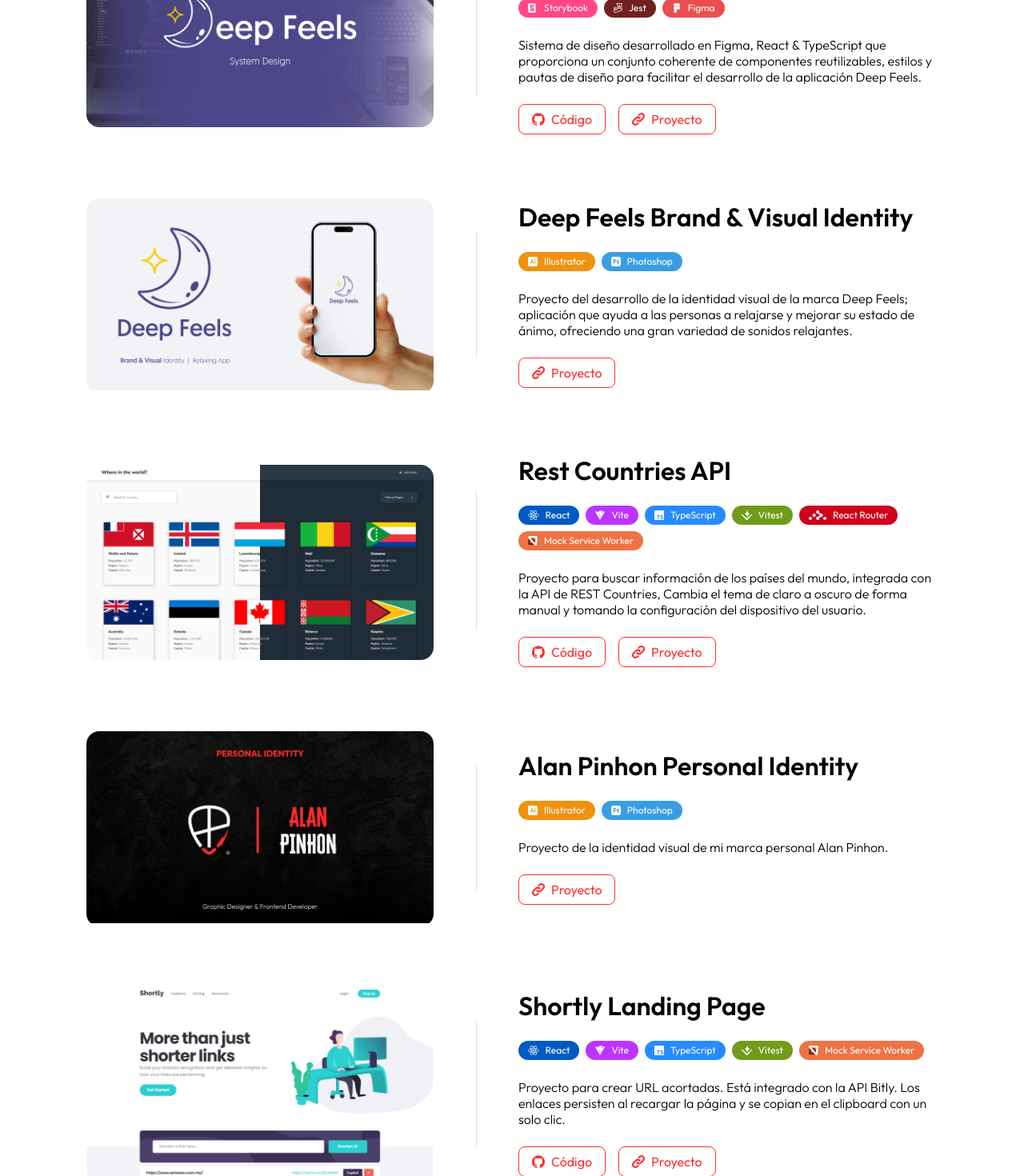
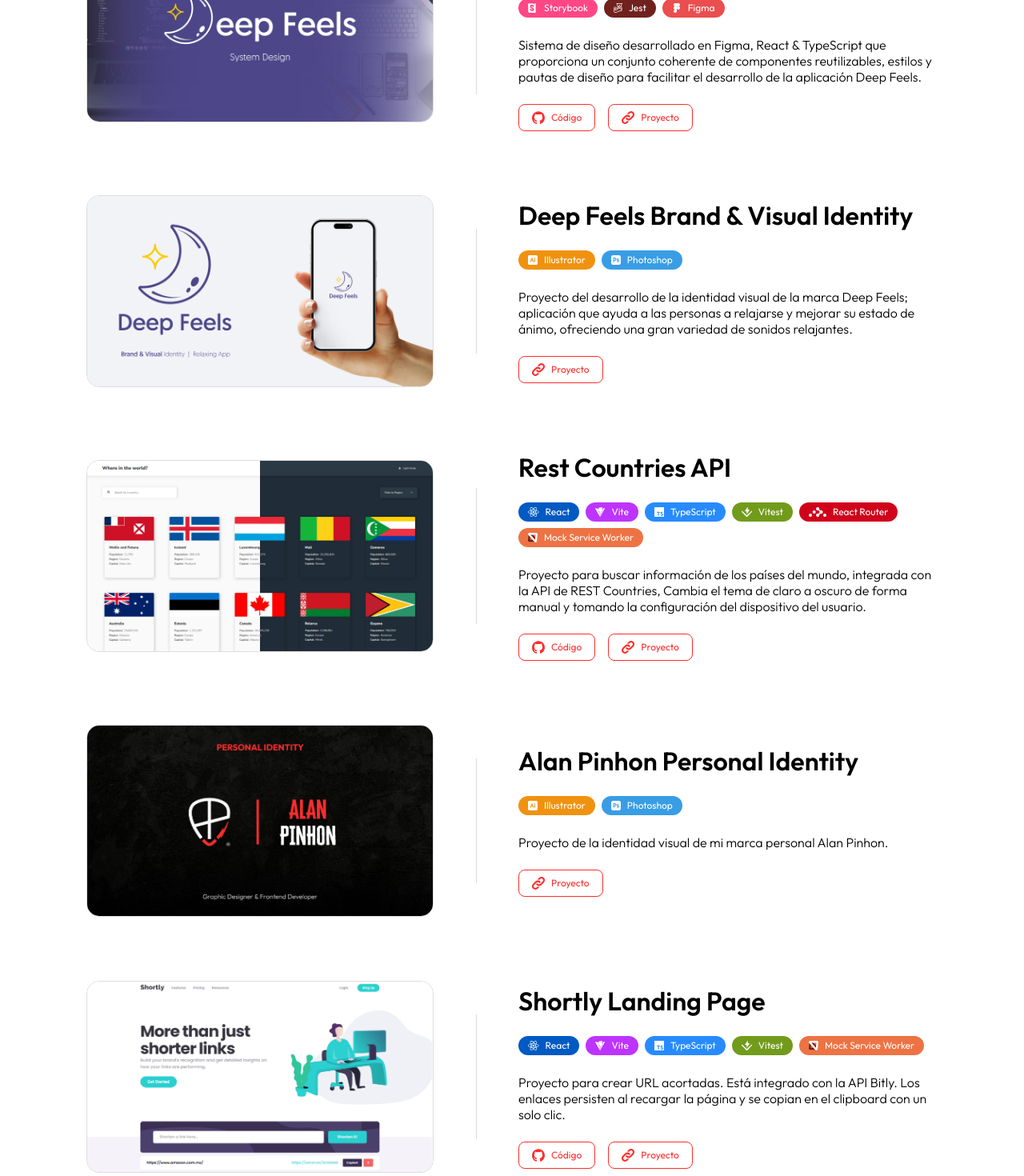
Before and after one commit to AlanPinhon/ap-portfolio, a React (Vite) app: page / in a window 1280 px wide. Shown: the part 2280-3750 px from the top of the page at 80% size. Built offline with nearby package versions, Linux system fonts and the light colour scheme.

Commit message:
style: small details of styles in the projects section were applied

```diff
--- a/src/components/ButtonLink/ButtonLinkStyles.css
+++ b/src/components/ButtonLink/ButtonLinkStyles.css
@@ -1,6 +1,6 @@
 .btn-link {
-  font-size: var(--link-size);
-  line-height: var(--link-size);
+  font-size: .75rem;
+  line-height: .75rem;
   color: var(--rock-red);
   padding: .5rem 1rem;
   border: 1px solid var(--rock-red);
--- a/src/components/ProjectCard/ProjectCard.tsx
+++ b/src/components/ProjectCard/ProjectCard.tsx
@@ -15,11 +15,9 @@ type ProjectCardProps = {
   children: React.ReactNode;
 }
 
-export const DevProjectCard = ({altImg, description, img, children, title, tags}:ProjectCardProps) => (
+export const ProjectCard = ({altImg, description, img, children, title, tags}:ProjectCardProps) => (
   <section className="project-card">
-    <div className="img-container">
-      <img src={img} alt={altImg} />
-    </div>
+    <img className='project-img' src={img} alt={altImg} />
     <div className="separator"></div>
     <div className="project-content">
       <h4 className="project-title">{title}</h4>
--- a/src/components/ProjectCard/ProjectCardStyles.css
+++ b/src/components/ProjectCard/ProjectCardStyles.css
@@ -7,14 +7,11 @@
   align-items: center;
 }
 
-.img-container {
+.project-img {
   width: 27.125rem;
   height: 15rem;
-
-  & img {
-    width: 100%;
-    border-radius: 1rem;
-  }
+  border-radius: 1rem;
+  border: 1px solid var(--border-color);
 }
 
 .separator {
--- a/src/components/Projects/Projects.tsx
+++ b/src/components/Projects/Projects.tsx
@@ -1,4 +1,4 @@
-import { DevProjectCard } from '../ProjectCard/ProjectCard';
+import { ProjectCard } from '../ProjectCard/ProjectCard';
 import DeepFeelsUI from '../../assets/img/project-img/deep-feels-ui-cover.jpg';
 import DeepFeelsBrand from '../../assets/img/project-img/df-brand-cover.jpg';
 import RestCountries from '../../assets/img/project-img/countries-cover.jpg';
@@ -16,7 +16,7 @@ export const Projects = () => (
 
     <div className="project-cards-container">
 
-      <DevProjectCard
+      <ProjectCard
         img={DeepFeelsUI}
         altImg='Deep Feels UI'
         title='Deep Feels System Design'
@@ -32,9 +32,9 @@ export const Projects = () => (
         <ButtonLink href='https://www.figma.com/design/chUmyBEs9Ig57VKok41QYo/Deep-Feels-UI?m=auto&t=3MAPI6YxWk5tg8cT-6'>
           <Icon name='LinkIcon'/>
           Proyecto</ButtonLink>
-      </DevProjectCard>
+      </ProjectCard>
 
-      <DevProjectCard
+      <ProjectCard
         img={DeepFeelsBrand}
         altImg='Deep Feels Brand'
         title='Deep Feels Brand & Visual Identity'
@@ -47,9 +47,9 @@ export const Projects = () => (
         <ButtonLink href='https://www.behance.net/gallery/201145373/Deep-Feels-Relaxing-App-Brand-Visual-Identity'>
           <Icon name='LinkIcon'/>
           Proyecto</ButtonLink>
-      </DevProjectCard>
+      </ProjectCard>
 
-      <DevProjectCard
+      <ProjectCard
         img={RestCountries}
         altImg='Rest Countries'
         title='Rest Countries API'
@@ -64,9 +64,9 @@ export const Projects = () => (
         <ButtonLink href='https://countries-app-fm-practice.netlify.app/home'>
           <Icon name='LinkIcon'/>
           Proyecto</ButtonLink>
-      </DevProjectCard>
+      </ProjectCard>
 
-      <DevProjectCard
+      <ProjectCard
         img={APBrand}
         altImg='Alan Piñón Visual Identity'
         title='Alan Pinhon Personal Identity'
@@ -76,9 +76,9 @@ export const Projects = () => (
         <ButtonLink href='https://www.behance.net/gallery/170906851/Alan-Pinhon-Personal-Identity'>
           <Icon name='LinkIcon'/>
           Proyecto</ButtonLink>
-      </DevProjectCard>
+      </ProjectCard>
 
-      <DevProjectCard
+      <ProjectCard
         img={ShortlyCover}
         altImg='Shortly WebSite'
         title='Shortly Landing Page'
@@ -92,9 +92,9 @@ export const Projects = () => (
         <ButtonLink href='https://shortly-landing-page-app-fm.netlify.app'>
           <Icon name='LinkIcon'/>
           Proyecto</ButtonLink>
-      </DevProjectCard>
+      </ProjectCard>
 
-      <DevProjectCard
+      <ProjectCard
         img={AdviceCover}
         altImg='Advice Generator WebSite'
         title='Advice Generator'
@@ -109,7 +109,7 @@ export const Projects = () => (
         <ButtonLink href='https://advice-generator-app-practice-fm.netlify.app'>
           <Icon name='LinkIcon'/>
           Proyecto</ButtonLink>
-      </DevProjectCard>
+      </ProjectCard>
 
     </div>
   </section>
```
